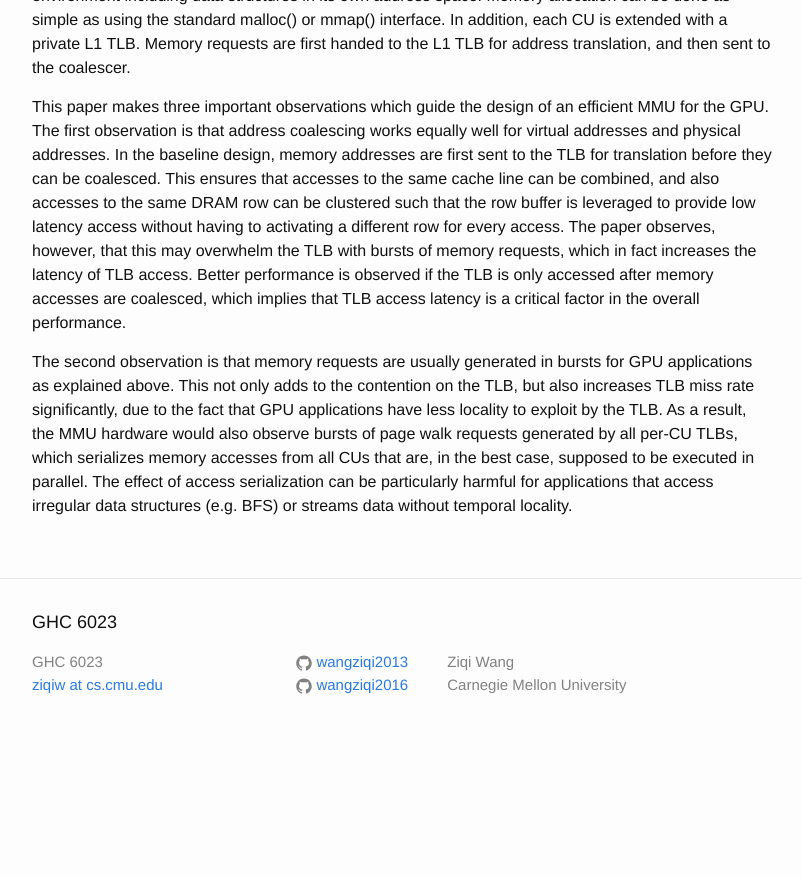
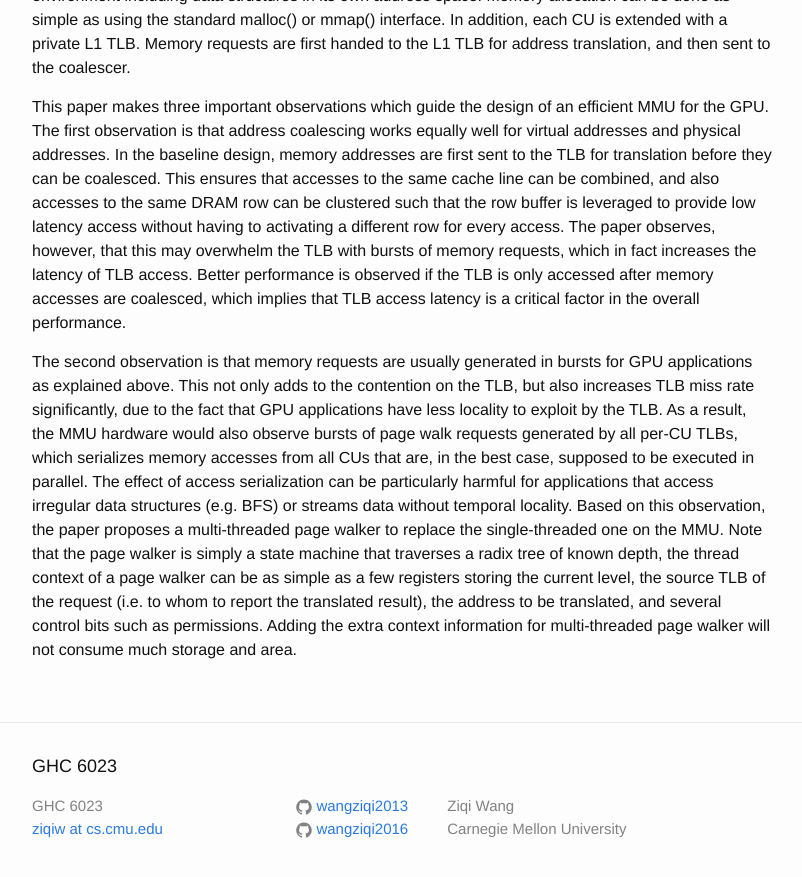
Before and after one commit to wangziqi2013/wangziqi2013.github.io, a Jekyll site: the page built from _posts/2019-09-05-supporting-x86-64-addr-xlat-for-100s-of-gpu-lanes.markdown, in a window 1280 px wide and 900 px high, scrolled down 1987 px. Shown: the top 877 px of the window, without its empty margins (238-1040 px from the left). Built offline with Jekyll 4.4.1, drawn with Linux system fonts in a browser that asks for light colours; before the commit the page ends 2743 px from its top, so only the background shows below that.

Commit message:
Adding multi-threaded walker

```diff
--- a/_posts/2019-09-05-supporting-x86-64-addr-xlat-for-100s-of-gpu-lanes.markdown
+++ b/_posts/2019-09-05-supporting-x86-64-addr-xlat-for-100s-of-gpu-lanes.markdown
@@ -88,4 +88,9 @@ This not only adds to the contention on the TLB, but also increases TLB miss rat
 GPU applications have less locality to exploit by the TLB. As a result, the MMU hardware would also observe bursts of
 page walk requests generated by all per-CU TLBs, which serializes memory accesses from all CUs that are, in the best case,
 supposed to be executed in parallel. The effect of access serialization can be particularly harmful for applications that
-access irregular data structures (e.g. BFS) or streams data without temporal locality.
+access irregular data structures (e.g. BFS) or streams data without temporal locality. Based on this observation, the paper
+proposes a multi-threaded page walker to replace the single-threaded one on the MMU. Note that the page walker is simply
+a state machine that traverses a radix tree of known depth, the thread context of a page walker can be as simple as a few
+registers storing the current level, the source TLB of the request (i.e. to whom to report the translated result), the address
+to be translated, and several control bits such as permissions. Adding the extra context information for multi-threaded
+page walker will not consume much storage and area.
```
